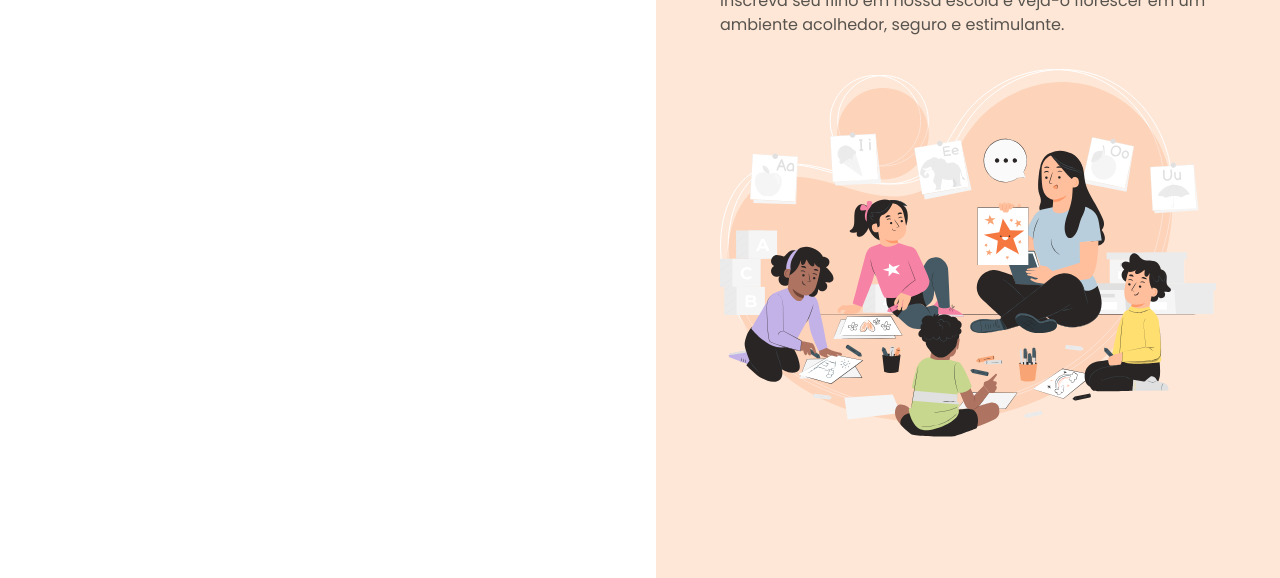
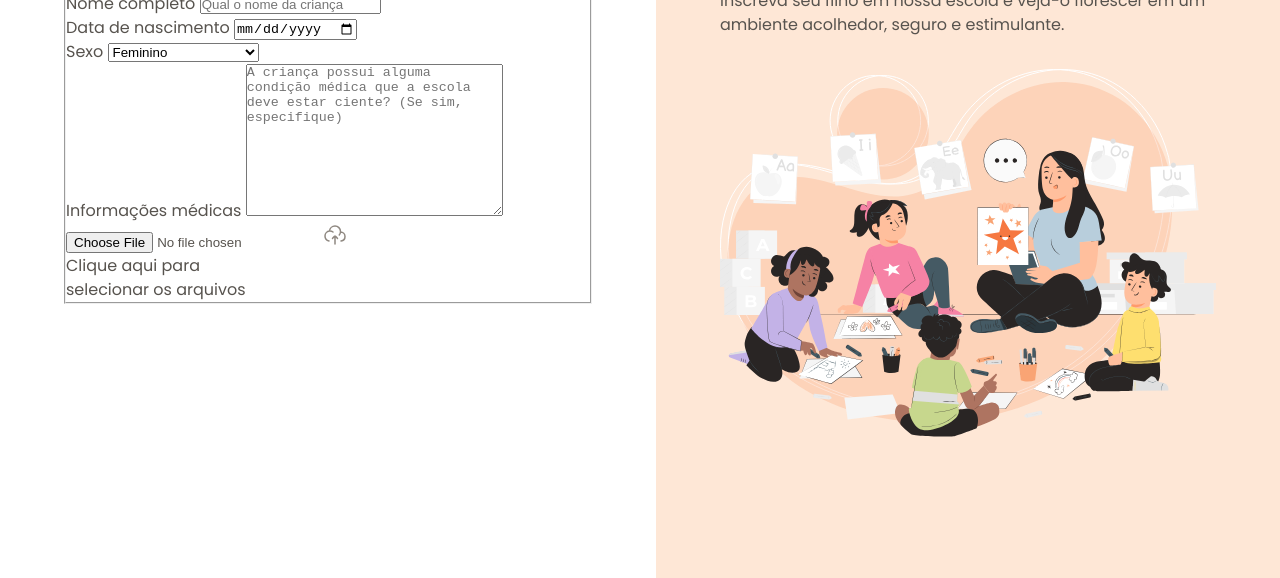
Before and after one commit to lucianop-bs/formulario-matricula, a plain HTML site: page index.html in a window 1280 px wide. Shown: the part 222-800 px from the top of the page. Drawn offline with Linux system fonts and the light colour scheme.

Commit message:
iniciando o formulario

```diff
--- a/index.html
+++ b/index.html
@@ -26,7 +26,41 @@
               <p>Preencha os dados abaixo para matricular seu filho na escola de educação infantil Estrelas do Amanhã.
               </p>
 
-            </div>
+              <form  method="post" enctype="multipart/form-data">
+               <fieldset class="child-info">
+                <legend>Informação da criança</legend>
+                <div class="input-wrapper">
+                  <label for="fullname">Nome completo</label>
+                  <input id="fullname" name="fullname" type="text" placeholder="Qual o nome da criança">
+                </div>
+                <div class="input-wrapper">
+                  <label for="birth">Data de nascimento</label>
+                  <input type="date" id="birth" name="birth">
+
+                </div>
+                <div class="select-wrapper">
+                  <label for="gender">Sexo</label>
+                  <select name="gender" id="gender">
+                    <option value="female">Feminino</option>
+                    <option value="male">Masculino</option>
+                    <option value="na">Prefiro não responder</option>
+                  </select>
+                </div>
+                <div class="testarea-wrapper">
+                  <label for="medical-info">Informações médicas</label>
+                  <textarea name="medical-info" id="medical-info" cols="30" rows="10" placeholder="A criança possui alguma condição médica que a escola deve estar ciente? (Se sim, especifique)"
+
+                  ></textarea>
+                </div>
+                <div class="droparea-wrapper">
+                  <input type="file" id="birth-file" name="birth-file">
+                  <img src="assets/icons/cloud-upload.svg" alt="">
+                  <p>Clique aqui para <br> selecionar os arquivos</p>
+
+                </div>
+
+               </fieldset>
+              </form>
         </main>
 
     <aside>
```
